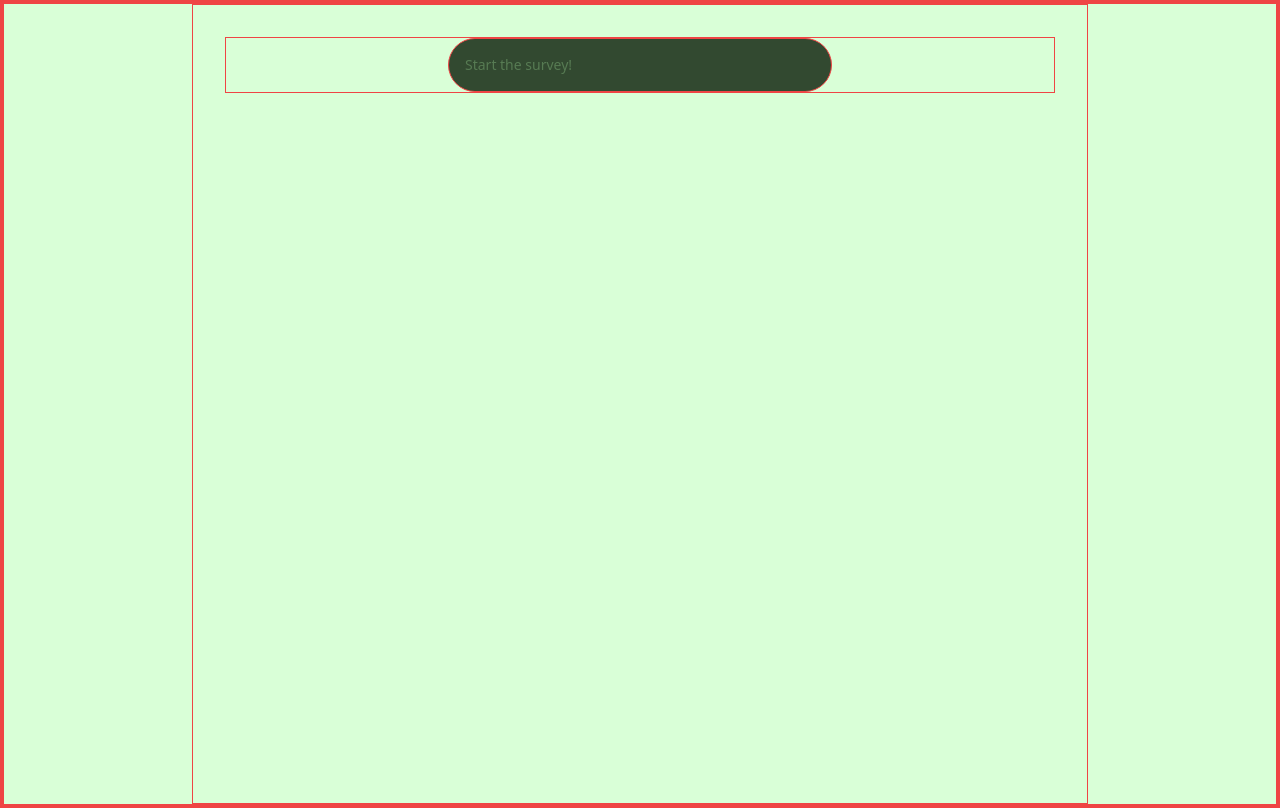
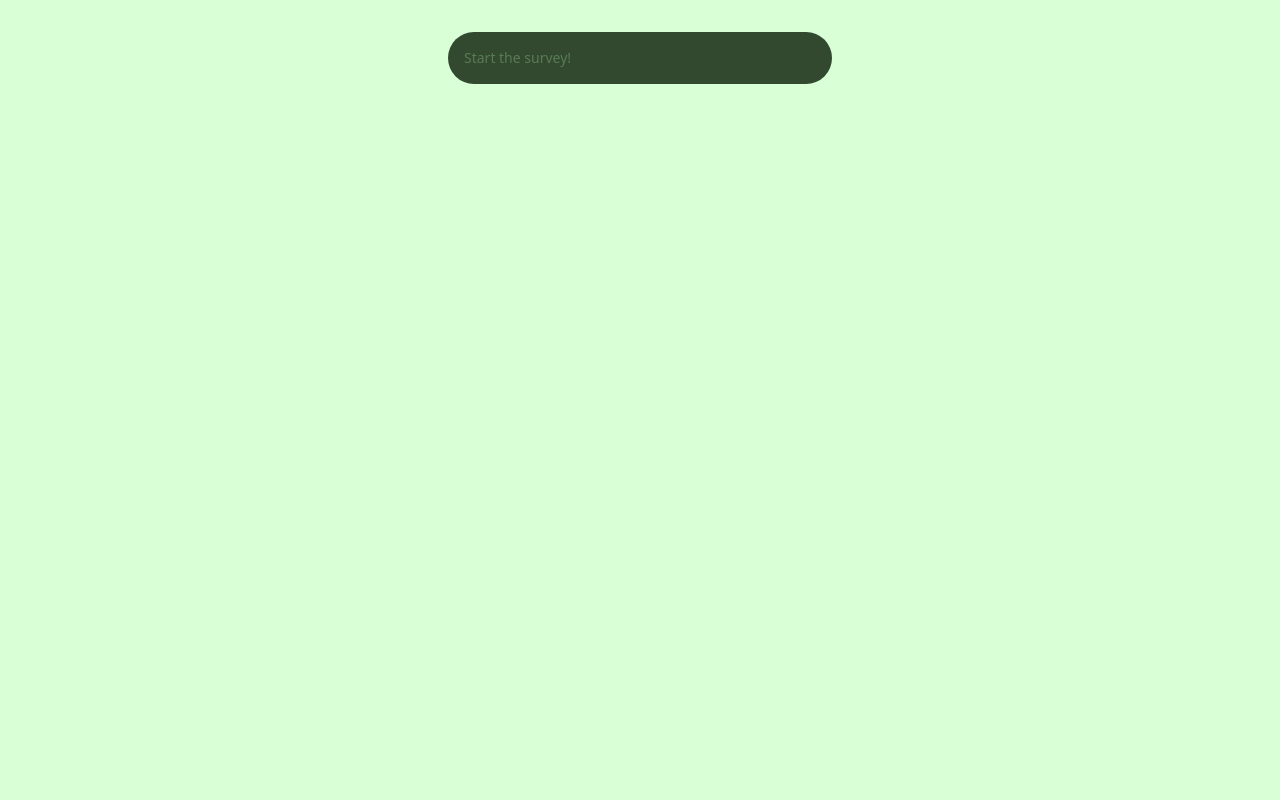
Before and after one commit to pnxl/senangsegar, a Nuxt app: page / in a window 1280 px wide. Built offline with nearby package versions, Linux system fonts and the light colour scheme.

Commit message:
test commit

```diff
--- a/assets/styles/tailwind.css
+++ b/assets/styles/tailwind.css
@@ -3,5 +3,5 @@
 @tailwind utilities;
 
 * {
-  @apply transition duration-[250ms] ease-in-out border border-red-500;
+  @apply transition duration-[250ms] ease-in-out;
 }
```
